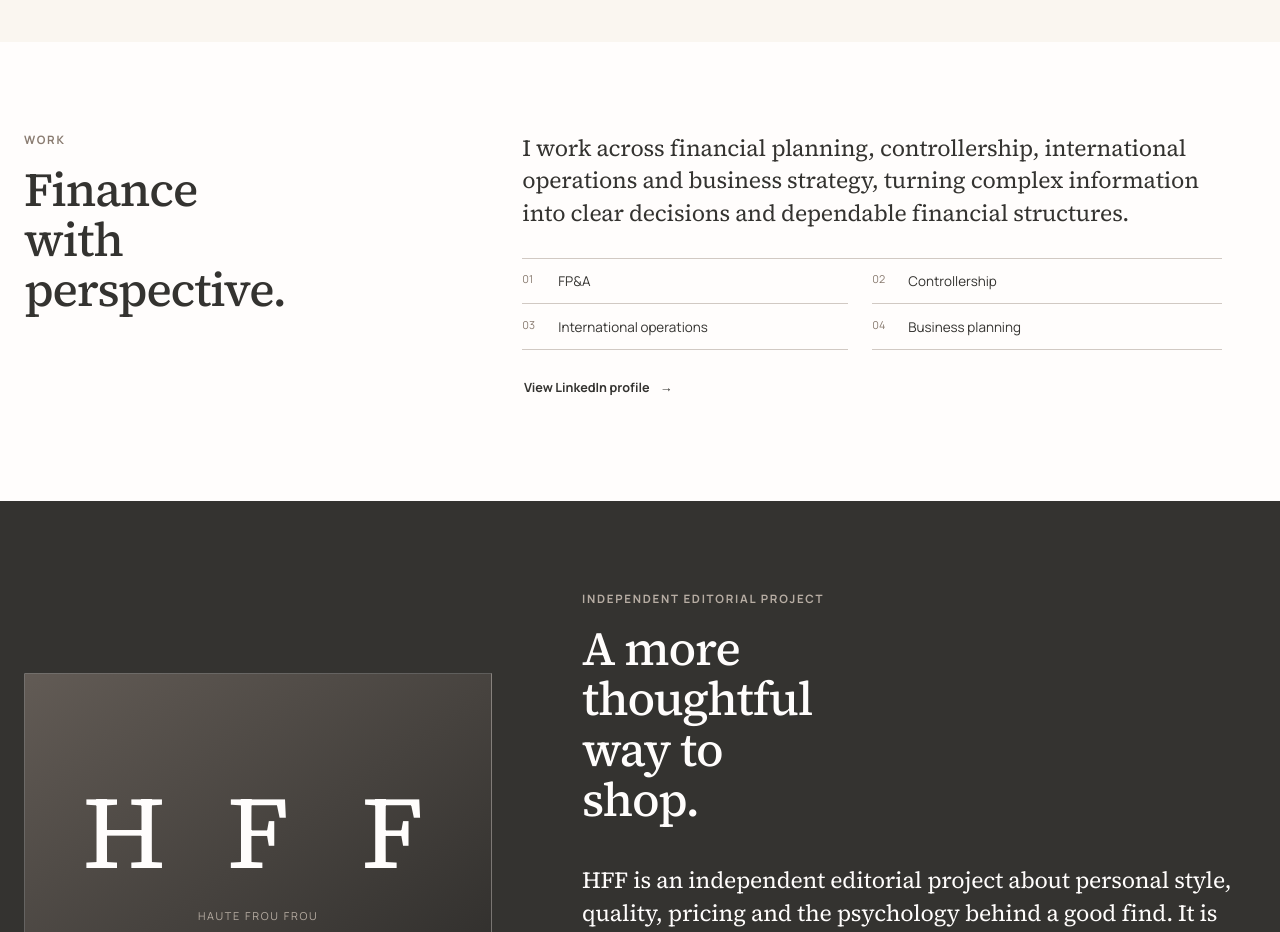
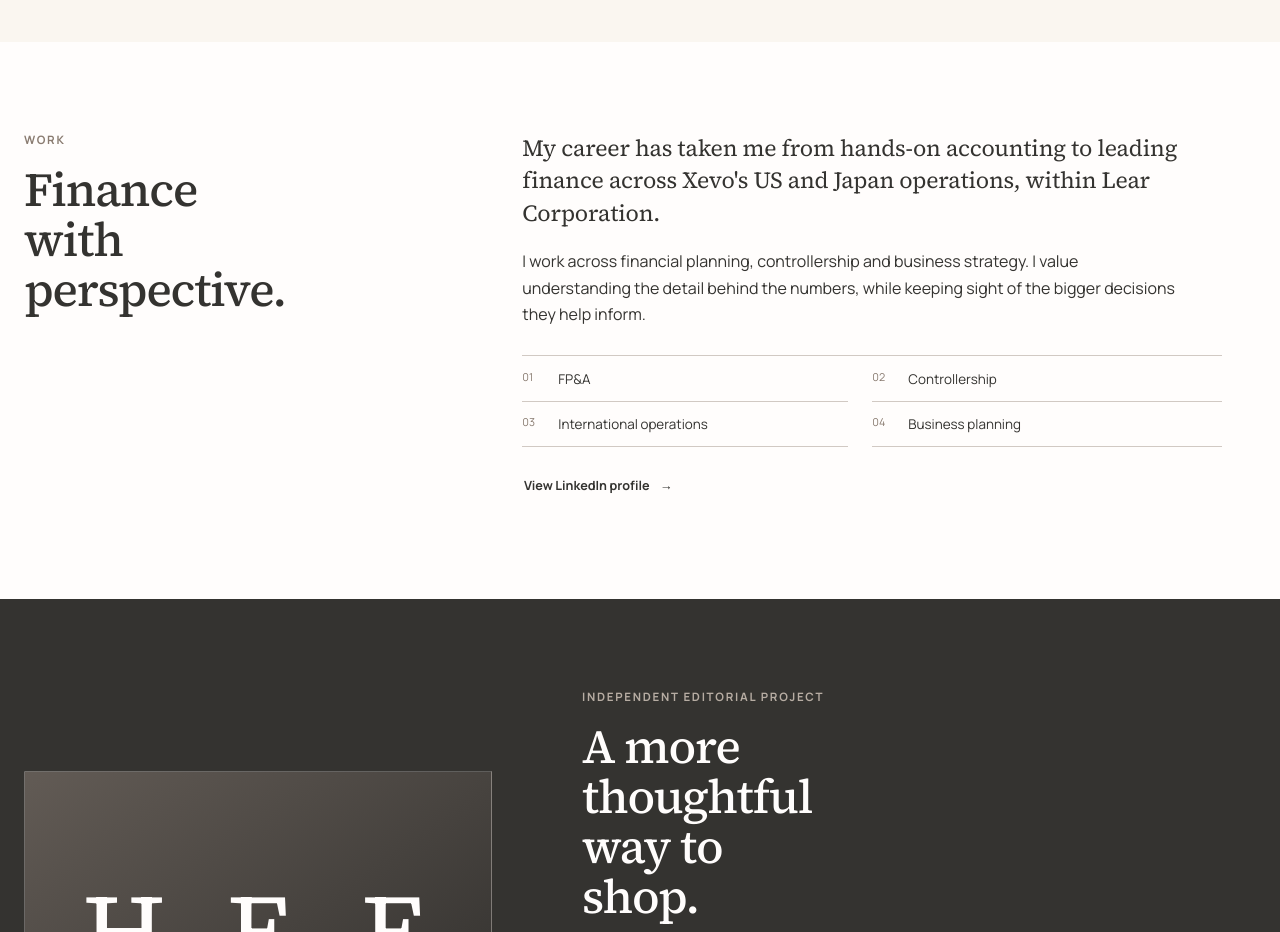
Before and after one commit to frederikao/frederikao, a Next.js app: page / in a window 1280 px wide. Shown: the part 1060-1992 px from the top of the page. Built offline with nearby package versions, Linux system fonts and the light colour scheme.

Commit message:
Add career context and personal perspective to homepage Work section

```diff
--- a/components/home-sections.tsx
+++ b/components/home-sections.tsx
@@ -74,9 +74,13 @@
         </AnimatedReveal>
         <AnimatedReveal delay={80} className="editorial-copy">
           <p className="large-copy">
-            I work across financial planning, controllership, international operations and
-            business strategy, turning complex information into clear decisions and dependable
-            financial structures.
+            My career has taken me from hands-on accounting to leading finance across
+            Xevo&apos;s US and Japan operations, within Lear Corporation.
+          </p>
+          <p>
+            I work across financial planning, controllership and business strategy.
+            I value understanding the detail behind the numbers, while keeping sight
+            of the bigger decisions they help inform.
           </p>
           <ul className="label-grid" aria-label="Areas of focus">
             {siteContent.professionalFocus.map((area, index) => (
```
